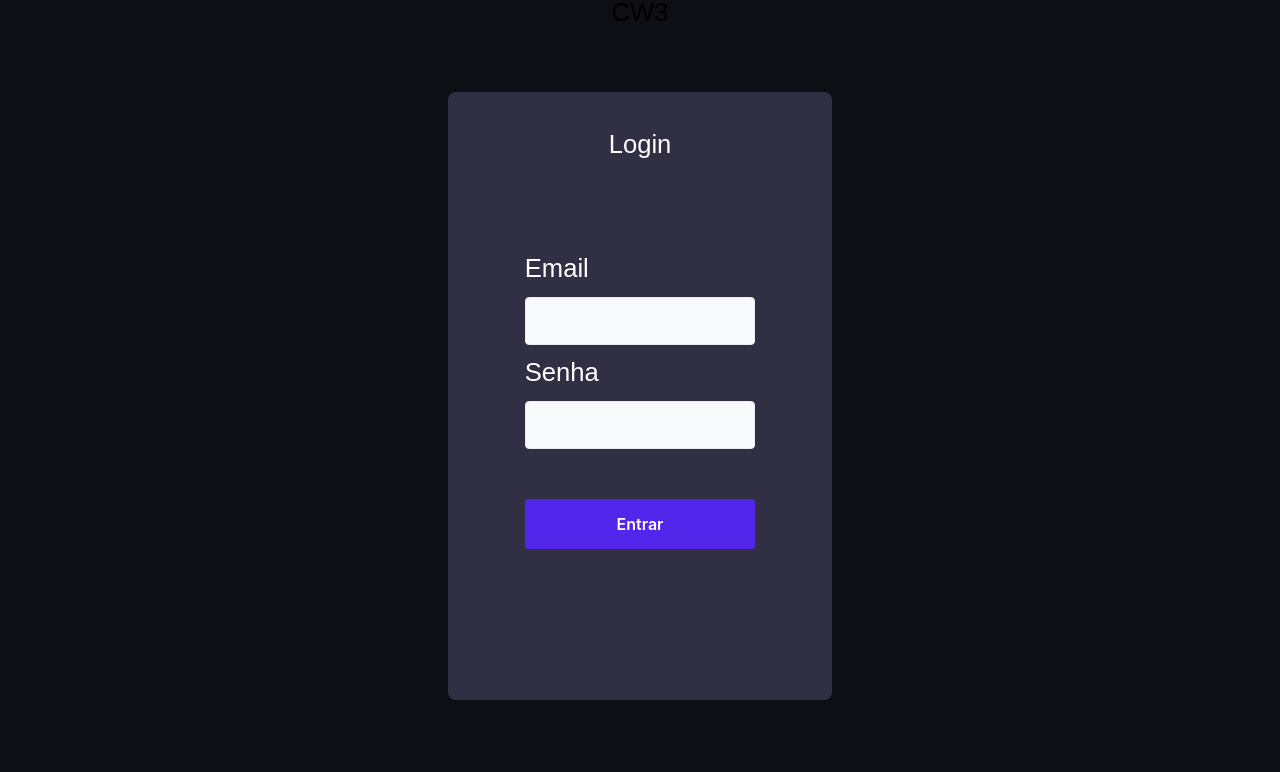
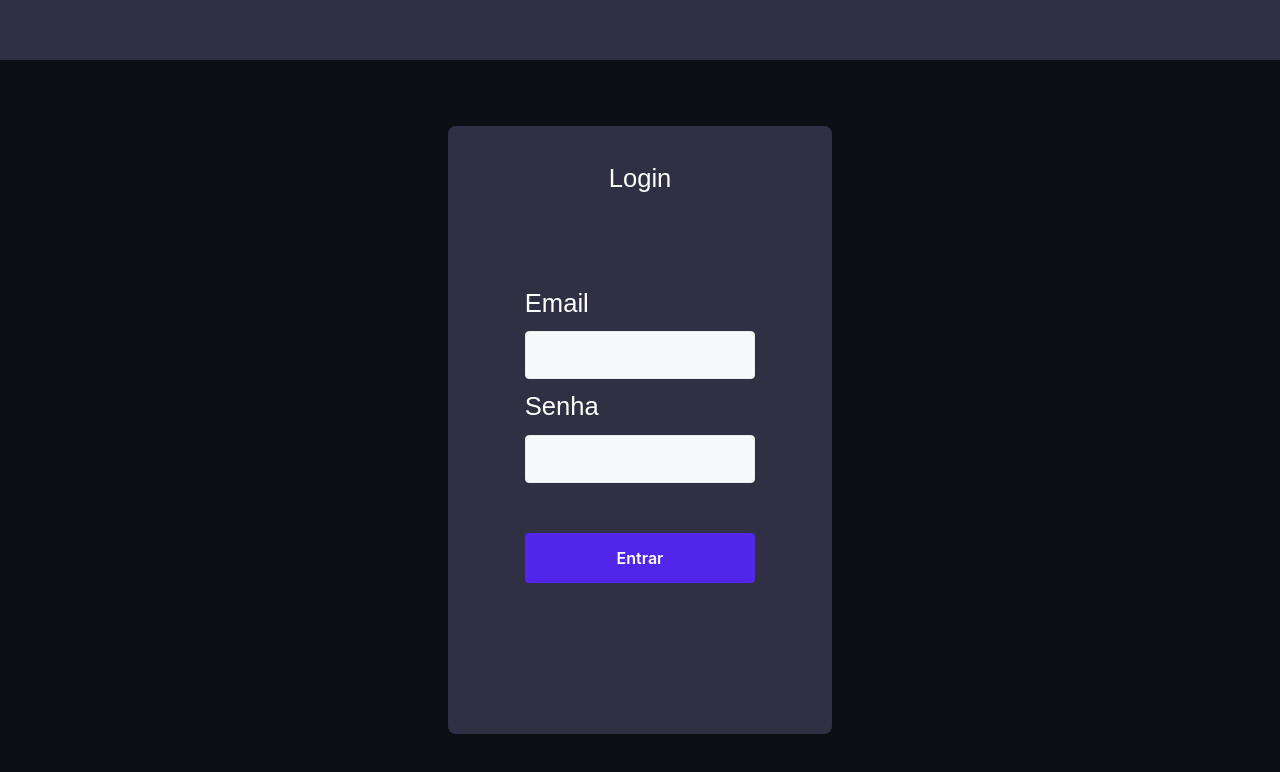
Before and after one commit to byPedroCruzDev/CW3---ControlWallet360-FrontEnd, a React (Create React App) app: page /login in a window 1280 px wide. Shown: the top 772 px of the page. Built offline with nearby package versions, Linux system fonts and the light colour scheme.

Commit message:
start header

```diff
--- /dev/null
+++ b/src/Components/Header/style.ts
@@ -0,0 +1,117 @@
+
+import styled from "styled-components";
+import { FaBars } from "react-icons/fa";
+
+export const Header = styled.header`
+  width: 100vw;
+  height: 60px;
+  align-items: center;
+  background-color: var(--brand2);
+  border-bottom: 1px solid var(--brand2);
+
+  h1{
+    color: var(--brand2);
+  }
+
+  .containerHeader {
+    width: 100vw;
+    height: 60px;
+    display: flex;
+    align-items: center;
+    justify-content: space-between;
+  }
+
+  nav {
+    .toggle {
+      display: block;
+    }
+  }
+
+  @media (min-width: 767px) {
+    justify-content: center;
+    align-items: center;
+    flex-direction: row;
+    justify-content: space-between;
+
+    h1 {
+      margin-left: 50px;
+    }
+  }
+
+  h1 {
+    font-size: 1.5rem;
+    font-family: var(--font);
+    margin-left: 35px;
+  }
+
+  .navigation-menu li {
+    display: block;
+    align-items: center;
+    margin-left: 30px;
+  }
+
+  a {
+    color: white;
+    text-decoration: none;
+  }
+
+  @media (min-width: 768px) {
+    li {
+      display: flex;
+      color: #000;
+      margin-right: 50px;
+    }
+  }
+
+  p {
+    font-size: 0.9rem;
+    text-align: center;
+    font-family: var(--font);
+    font-weight: 200;
+    cursor: pointer;
+  }
+
+  p:hover {
+    color: var(--main-color3);
+    transition: 2.5s;
+  }
+`;
+
+export const Bars = styled(FaBars)`
+  display: none;
+
+  @media screen and (max-width: 767px) {
+    display: block;
+    position: absolute;
+    top: 0;
+    right: 0;
+    transform: translate(-100%, 75%);
+    font-size: 1.8rem;
+    cursor: pointer;
+  }
+`;
+
+export const NavMenu = styled.ul`
+  display: none;
+
+  &.expanded {
+    display: flex;
+    align-items: center;
+    padding-top: 25px;
+
+    width: 100%;
+    height: calc(100vh - 77px);
+    background-color: var(--main-color4);
+
+    position: absolute;
+    top: 60px;
+    left: 0;
+    flex-direction: column;
+    gap: 3rem;
+  }
+
+  @media screen and (min-width: 767px) {
+    display: flex;
+    gap: 1rem;
+  }
+`;
--- a/src/Pages/Login/index.tsx
+++ b/src/Pages/Login/index.tsx
@@ -1,4 +1,5 @@
 import {ContainerLogin} from "./style"
+import { Header } from "../../Components/Header/style"
 import Button from "../../Components/Button"
 import a2 from "../../Assets/a34.png"
 import Input from "../../Components/Input"
@@ -6,7 +7,7 @@ import Input from "../../Components/Input"
 export const Login = () =>{
     return(
         <ContainerLogin>
-            <h1>CW3</h1>
+            <Header/>
             <div className="ContainerBlocks">
                     <main className="LoginBox">
                         <h2>Login</h2>
```
Also changed, not shown: src/Components/Header/index.tsx (added, +58 -0 lines), src/Assets/OIG4.jpg (added).
